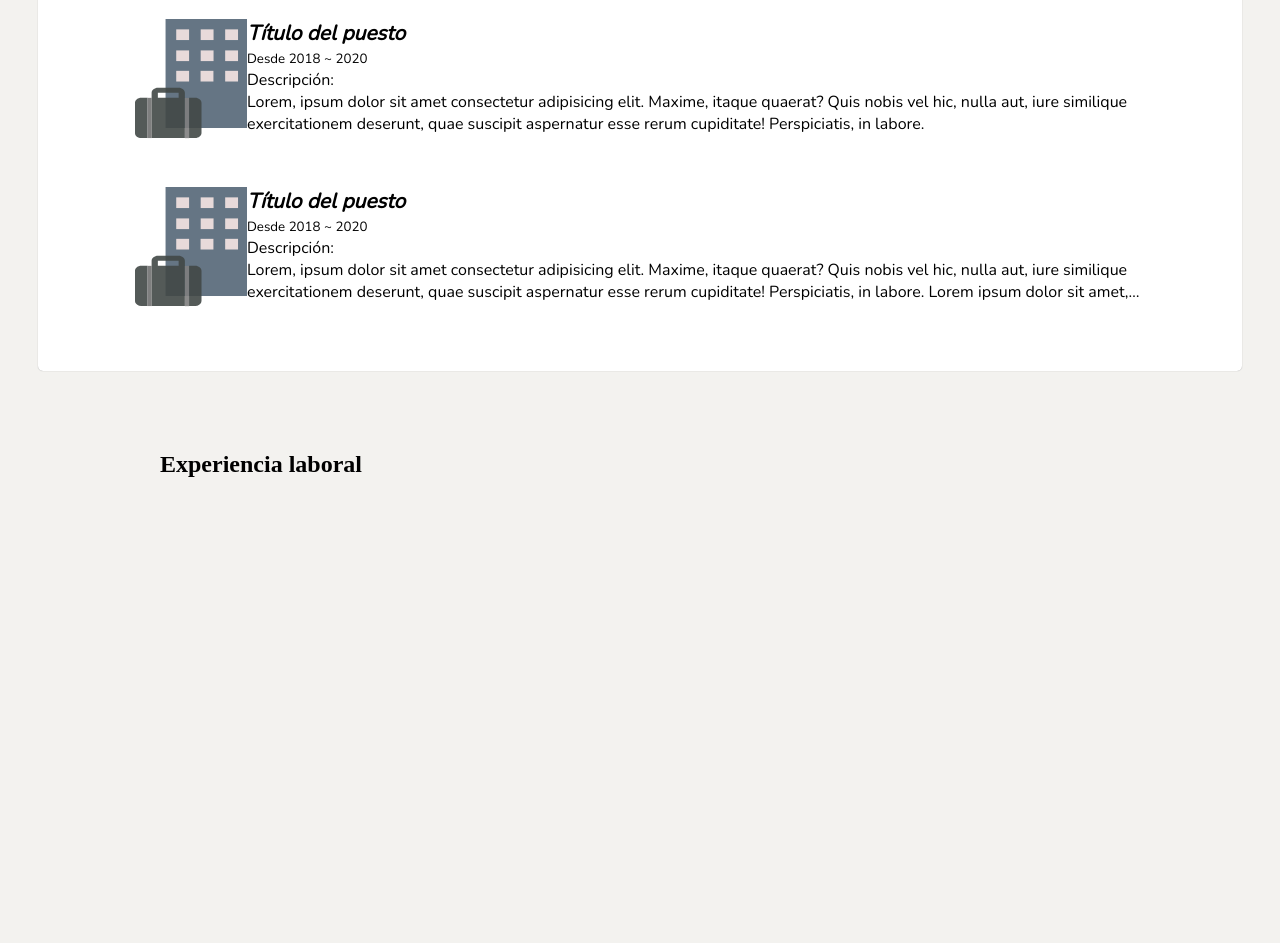
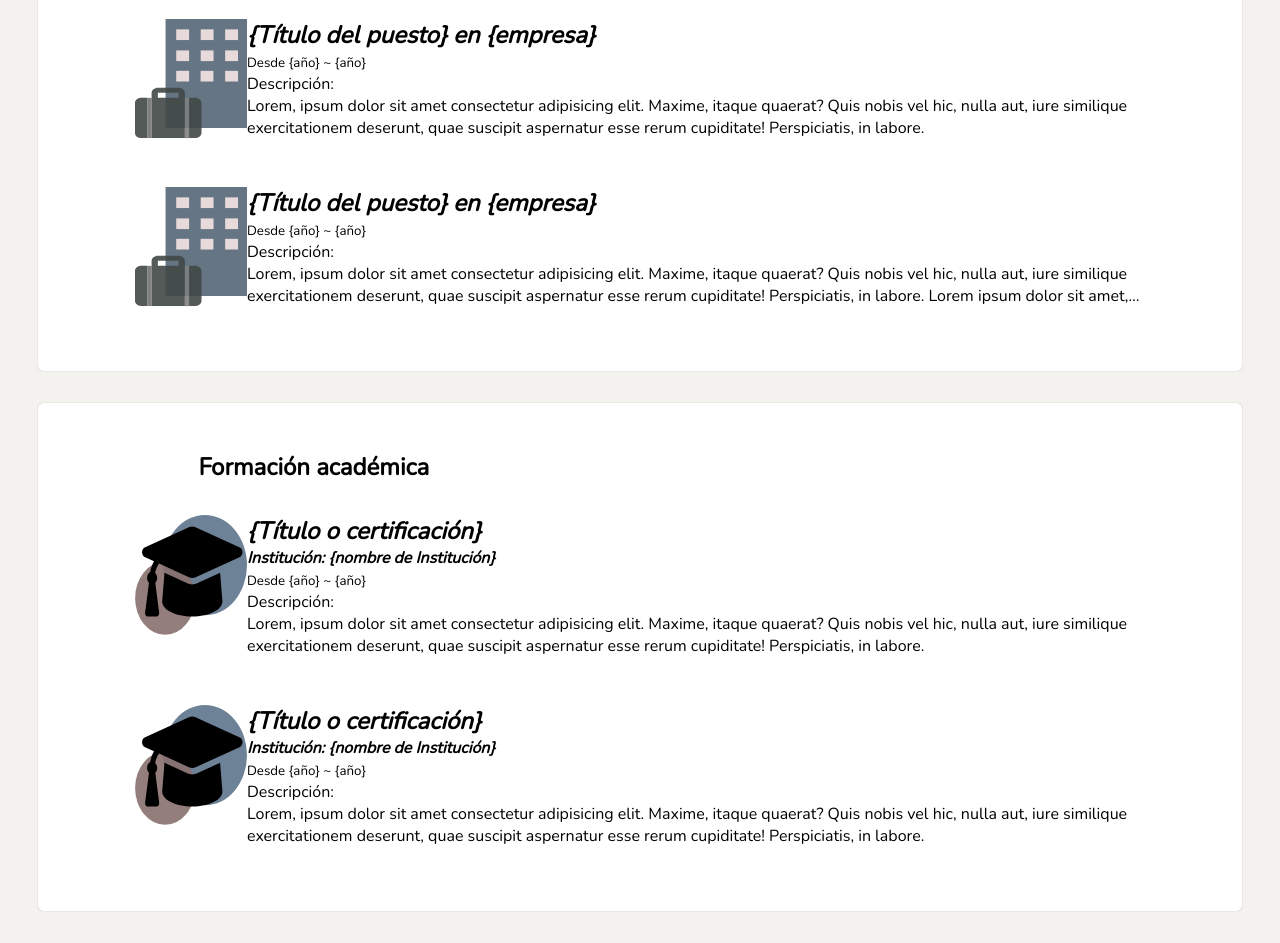
Before and after one commit to belenpotf96/portfolio, a plain HTML site: page index.html in a window 1280 px wide. Shown: the part 968-1911 px from the top of the page. Before the commit the page ends 1446 px from the top, so only its background shows below. Drawn offline with nearby package versions, Linux system fonts and the light colour scheme.

Commit message:
Creada sección de formación académica
• Creado logo para representación genérica de institución académica.
• Modificados los nombres de las clases compartidas para mantener la semántica

```diff
--- a/css/styles.css
+++ b/css/styles.css
@@ -158,7 +158,7 @@ hr {
 
 /* ---------- Experiencia laboral ----------- */
 
-.experienceContainer {
+.sectionsContainer {
     margin: 2rem 3%;
     background-color: #ffffff;
     box-shadow: 0px 0px 1px #979797;
@@ -167,44 +167,46 @@ hr {
     padding-bottom: 2rem;
 }
 
-.experienceTitle {
+.sectionsTitle {
     padding-top: 3rem;
     margin-left: 10rem;
 }
 
-.jobCard {
+.card {
     margin: 1rem 8%;
     padding: 1rem 0;
     display: flex;
     justify-content: space-between;
 }
 
-.jobImageContainer {
+.cardImageContainer {
     width: 7.5rem;
     height: 7.5rem;
     display: flex;
 }
 
-.jobImage {
+.cardImage {
     width: 100%;
     height: 100%;
     text-align: justify;
 }
 
-.jobDetailsContainer {
+.cardDetailsContainer {
     width: 60rem;
 }
 
-.jobTitle {
+.cardTitle {
     font-style: italic;
-    font-size: 130%;
     font-weight: 800;
 }
 
-.jobDescription {
+.cardDescription {
     font-weight: 500;
     display: -webkit-box;
     overflow: hidden;
     -webkit-line-clamp: 3;
     -webkit-box-orient: vertical;
 }
+
+
+/* ---------- Formación académica ----------- */
--- a/index.html
+++ b/index.html
@@ -55,37 +55,62 @@
     </header>
     <main>
         <!-- Experiencia laboral -->
-        <section class="experienceContainer">
-            <h2 class="experienceTitle">Experiencia laboral</h2>
+        <section class="sectionsContainer">
+            <h2 class="sectionsTitle">Experiencia laboral</h2>
             <article>
-                <div class="jobCard">
-                    <div class="jobImageContainer">
-                        <img class="jobImage" src="./img/job.svg" alt="imagen">
+                <div class="card">
+                    <div class="cardImageContainer">
+                        <img class="cardImage" src="./img/job.svg" alt="imagen">
                     </div>
-                    <div class="jobDetailsContainer">
-                        <h4 class="jobTitle">Título del puesto</h4>
-                        <small class="jobTime">Desde 2018 ~ 2020</small>
-                        <p class="jobDescription">Descripción:<br> Lorem, ipsum dolor sit amet consectetur adipisicing elit. Maxime, itaque quaerat? Quis nobis vel hic, nulla aut, iure similique exercitationem deserunt, quae suscipit aspernatur esse rerum cupiditate! Perspiciatis,
+                    <div class="cardDetailsContainer">
+                        <h2 class="cardTitle">{Título del puesto} en {empresa}</h2>
+                        <small class="cardTime">Desde {año} ~ {año}</small>
+                        <p class="cardDescription">Descripción:<br> Lorem, ipsum dolor sit amet consectetur adipisicing elit. Maxime, itaque quaerat? Quis nobis vel hic, nulla aut, iure similique exercitationem deserunt, quae suscipit aspernatur esse rerum cupiditate! Perspiciatis,
                             in labore.</p>
                     </div>
                 </div>
-                <div class="jobCard">
-                    <div class="jobImageContainer">
-                        <img class="jobImage" src="./img/job.svg" alt="imagen">
+                <div class="card">
+                    <div class="cardImageContainer">
+                        <img class="cardImage" src="./img/job.svg" alt="imagen">
                     </div>
-                    <div class="jobDetailsContainer">
-                        <h4 class="jobTitle">Título del puesto</h4>
-                        <small class="jobTime">Desde 2018 ~ 2020</small>
-                        <p class="jobDescription">Descripción:<br> Lorem, ipsum dolor sit amet consectetur adipisicing elit. Maxime, itaque quaerat? Quis nobis vel hic, nulla aut, iure similique exercitationem deserunt, quae suscipit aspernatur esse rerum cupiditate! Perspiciatis,
+                    <div class="cardDetailsContainer">
+                        <h2 class="cardTitle">{Título del puesto} en {empresa}</h2>
+                        <small class="cardTime">Desde {año} ~ {año}</small>
+                        <p class="cardDescription">Descripción:<br> Lorem, ipsum dolor sit amet consectetur adipisicing elit. Maxime, itaque quaerat? Quis nobis vel hic, nulla aut, iure similique exercitationem deserunt, quae suscipit aspernatur esse rerum cupiditate! Perspiciatis,
                             in labore. Lorem ipsum dolor sit amet, consectetur adipisicing elit. Vitae, quibusdam? Sunt assumenda dignissimos aut fuga ad reiciendis, iste cum voluptatum non itaque. Fuga, at rem dolorum quos necessitatibus est dolorem.</p>
                     </div>
                 </div>
             </article>
         </section>
         <!-- Formación académica -->
-        <section>
-            <h2 class="experienceTitle">Experiencia laboral</h2>
-
+        <section class="sectionsContainer">
+            <h2 class="sectionsTitle">Formación académica</h2>
+            <article>
+                <div class="card">
+                    <div class="cardImageContainer">
+                        <img class="cardImage" src="./img/school.svg" alt="imagen">
+                    </div>
+                    <div class="cardDetailsContainer">
+                        <h2 class="cardTitle">{Título o certificación}</h2>
+                        <h4 class="cardTitle">Institución: {nombre de Institución}</h4>
+                        <small class="cardTime">Desde {año} ~ {año}</small>
+                        <p class="cardDescription">Descripción:<br> Lorem, ipsum dolor sit amet consectetur adipisicing elit. Maxime, itaque quaerat? Quis nobis vel hic, nulla aut, iure similique exercitationem deserunt, quae suscipit aspernatur esse rerum cupiditate! Perspiciatis,
+                            in labore.</p>
+                    </div>
+                </div>
+                <div class="card">
+                    <div class="cardImageContainer">
+                        <img class="cardImage" src="./img/school.svg" alt="imagen">
+                    </div>
+                    <div class="cardDetailsContainer">
+                        <h2 class="cardTitle">{Título o certificación}</h2>
+                        <h4 class="cardTitle">Institución: {nombre de Institución}</h4>
+                        <small class="cardTime">Desde {año} ~ {año}</small>
+                        <p class="cardDescription">Descripción:<br> Lorem, ipsum dolor sit amet consectetur adipisicing elit. Maxime, itaque quaerat? Quis nobis vel hic, nulla aut, iure similique exercitationem deserunt, quae suscipit aspernatur esse rerum cupiditate! Perspiciatis,
+                            in labore.</p>
+                    </div>
+                </div>
+            </article>
         </section>
     </main>
     <footer></footer>
```
Also changed, not shown: img/school.svg (added).
